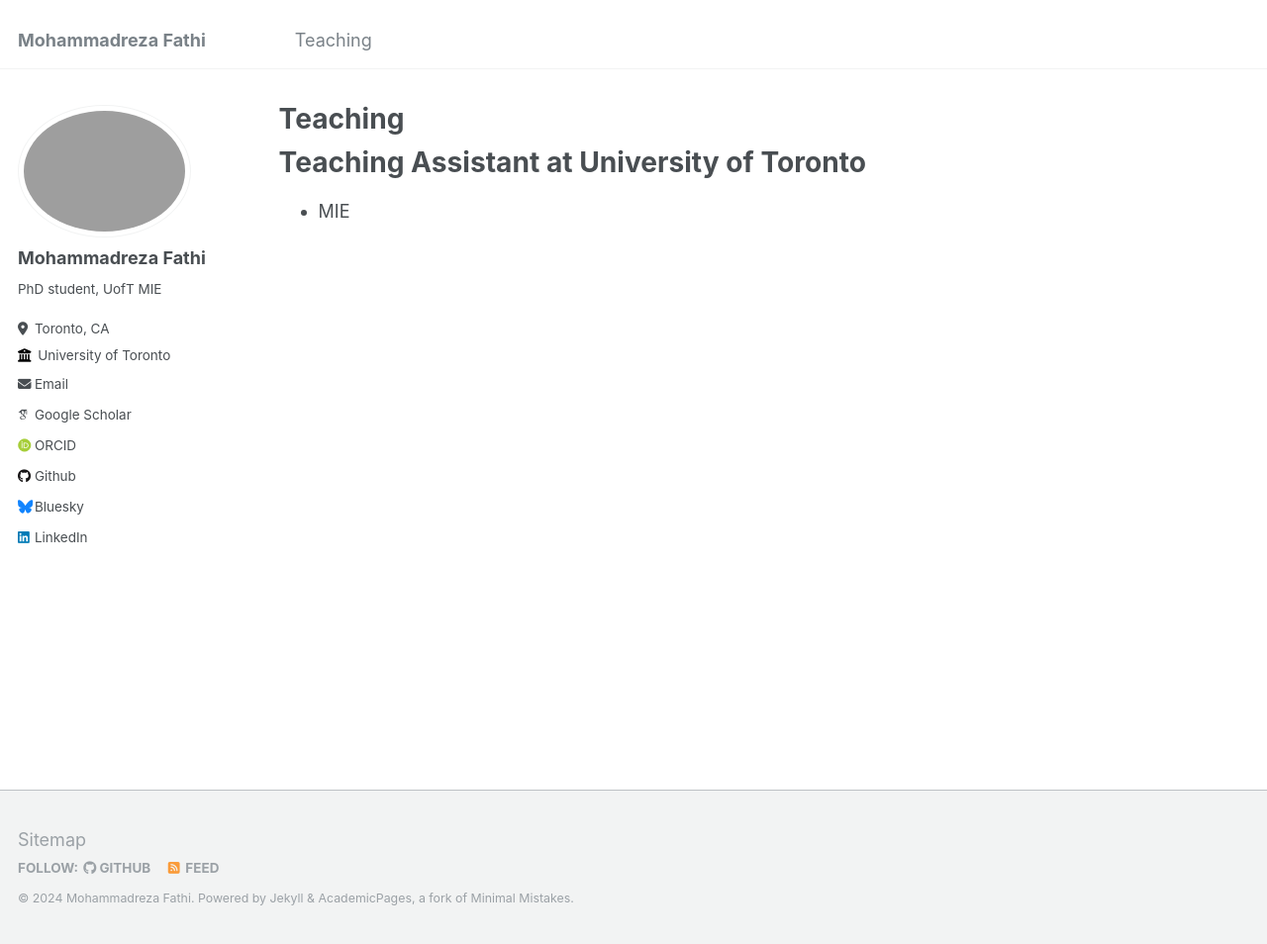
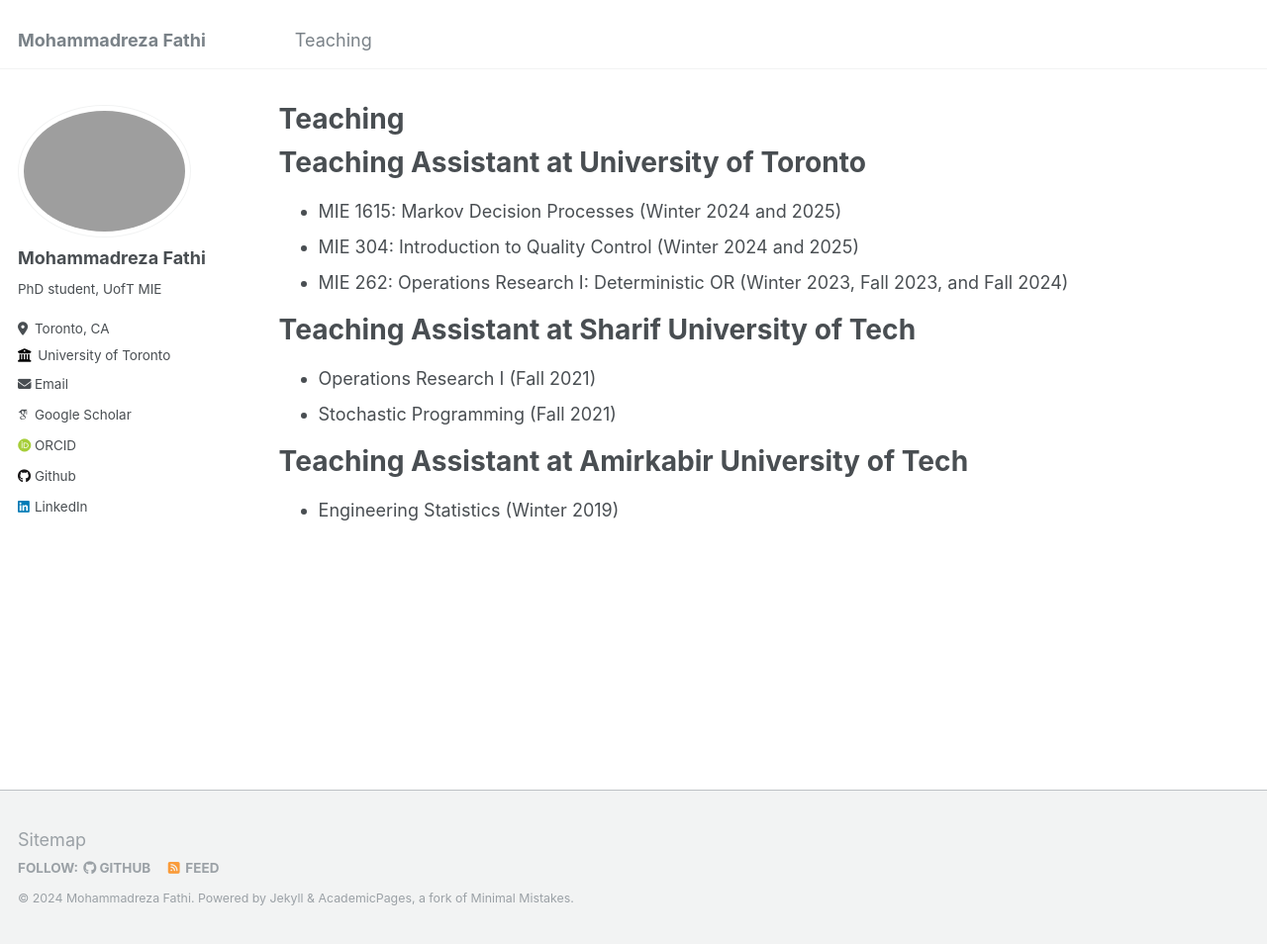
Before and after one commit to fathimr/fathimr.github.io, a Jekyll site: the page built from _pages/teachingsessions.md, in a window 1280 px wide and 954 px high. Shown: the whole window at 99% size. Built offline with Jekyll 4.4.1, drawn with Linux system fonts in a browser that asks for light colours; some web fonts are replaced.

Commit message:
Updated config and teaching

```diff
--- a/_config.yml
+++ b/_config.yml
@@ -48,7 +48,7 @@ author:
   stackoverflow    : # User number or user number and name (i.e., use "1" or "1/jeff-atwood")
 
   # Social media
-  bluesky          : "bsky.app" # Replace this with you Bluesky username
+  bluesky          : # Replace this with you Bluesky username
   facebook         : # Username
   flickr           : # Username
   foursquare       : # Username
@@ -57,7 +57,7 @@ author:
   keybase          : # Username
   instagram        : # Username
   lastfm           : # Username
-  linkedin         : "https://ca.linkedin.com/in/mohammadreza--fathi" # Username
+  linkedin         : "mohammadreza--fathi" # Username
   mastodon         : # URL
   medium           : # URL
   pinterest        : # Username
--- a/_pages/teachingsessions.md
+++ b/_pages/teachingsessions.md
@@ -11,4 +11,16 @@ redirect_from:
 
 Teaching Assistant at University of Toronto
 ======
-* MIE
+* MIE 1615: Markov Decision Processes (Winter 2024 and 2025)
+* MIE 304: Introduction to Quality Control (Winter 2024 and 2025)
+* MIE 262: Operations Research I: Deterministic OR (Winter 2023, Fall 2023, and Fall 2024)
+
+
+Teaching Assistant at Sharif University of Tech
+======
+* Operations Research I (Fall 2021)
+* Stochastic Programming (Fall 2021)
+
+Teaching Assistant at Amirkabir University of Tech
+======
+* Engineering Statistics (Winter 2019)
```
